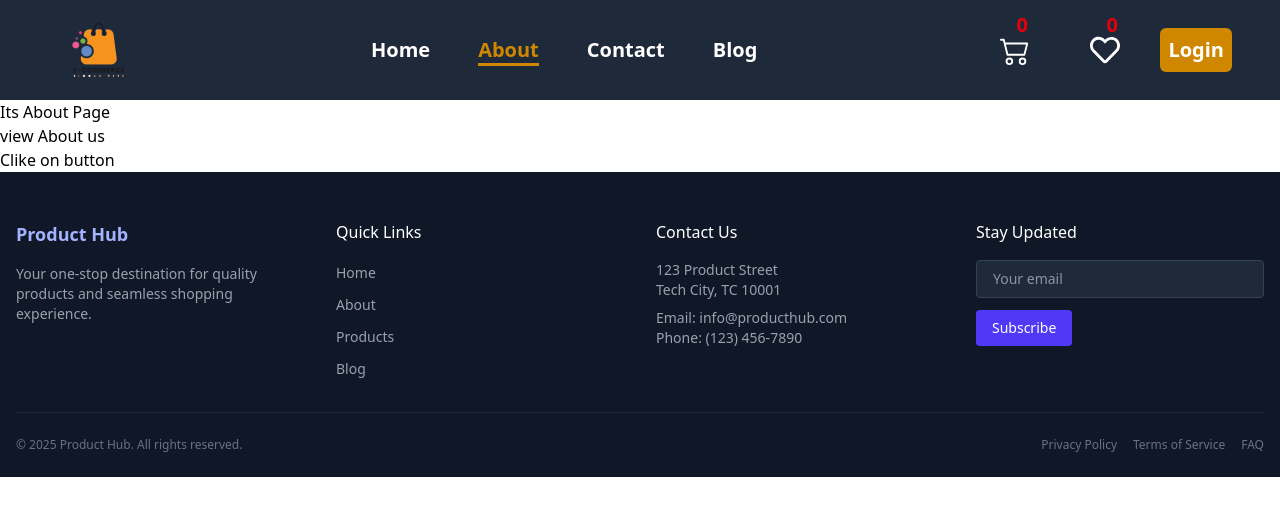
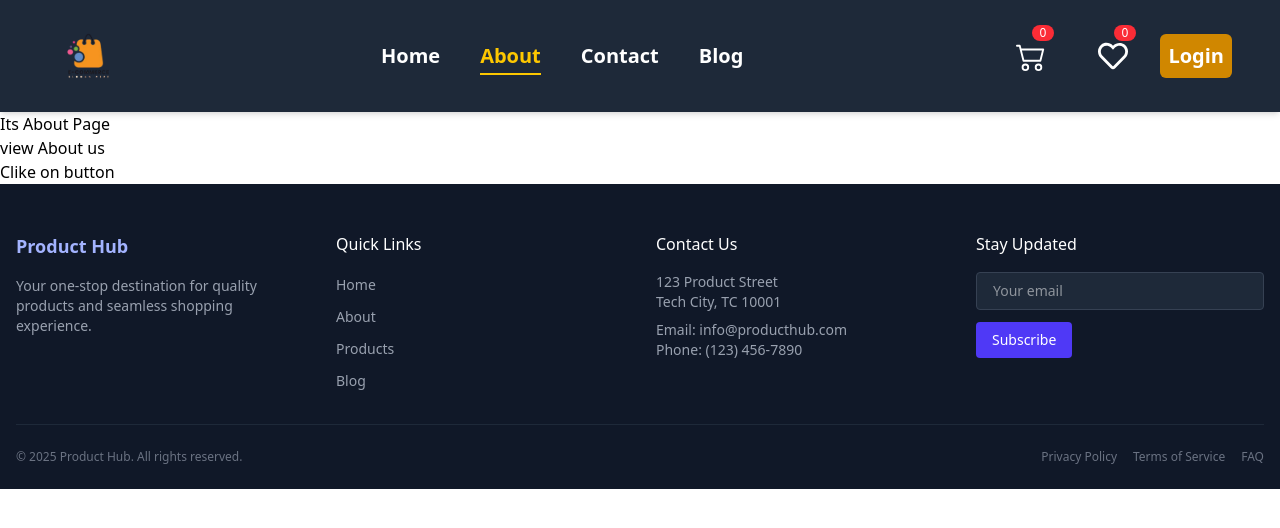
Before and after one commit to sayaliwagal/E-com-shop, a React (Vite) app: page /about in a window 1280 px wide. Shown: the top 528 px of the page. Built offline with nearby package versions, Linux system fonts and the light colour scheme.

Commit message:
Add the localstorage for cart and whishlist is completed

```diff
--- a/src/Components/Header.jsx
+++ b/src/Components/Header.jsx
@@ -7,10 +7,11 @@ import ResponsiveMenu from "./ResponsiveMenu.jsx";
 import { BsCart2 } from "react-icons/bs";
 import { FaRegHeart } from "react-icons/fa";
 import { GiHamburgerMenu } from "react-icons/gi";
+import { li } from "motion/react-client";
 
 const Header = () => {
   const [isLogedin, setIsLogedin] = useState(false);
-  const { cart, wishList } = useContext(CartContext);
+  const { cart, wishList, auth, logout } = useContext(CartContext);
   const [open, setOpen] = useState(false);
   const navigate = useNavigate();
   const login = () => {
@@ -24,71 +25,40 @@ const Header = () => {
       navigate("/");
     }
   };
-  const { auth, logout } = useContext(CartContext);
   const isOnline = useOnline();
   return (
     <div className="flex">
-      <div className="relative mx-auto overflow-x-hidden">
-        <nav className="flex justify-between bg-gray-800 text-white w-screen">
-          <div className="px-5 xl:px-12  flex w-full items-center justify-between">
-            <img src={logo} alt="logo" style={{ height: "100px" }} />
-            <ul className="hidden md:flex px-6 mx-auto font-semibold text-xl space-x-12">
-              <li className="cursor-pointer">
+      <header className="bg-gray-800 text-white w-full shadow-md sticky top-0 z-40">
+        <nav className="flex justify-between item-center px-5 py-4 md:px-12">
+          <div className="flex w-full items-center justify-between gap-3">
+            <img src={logo} alt="logo" className="h-20 w-auto" />
+            {/* Desktop NavLink */}
+            <ul className="hidden md:flex font-semibold text-xl gap-10">
+             {["/", "/about", "/contact", "/blog"].map((path,i) =>(
+              <li key={i}>
                 <NavLink
-                  to={"/"}
-                  className={({ isActive }) =>
-                    isActive
-                      ? "text-yellow-600 font-bold border-b-3 border-yellow-600"
-                      : "text-slate-100-600 hover:text-purple-300"
-                  }
-                >
-                  Home
-                </NavLink>
+                to={path}
+                className={({ isActive }) =>
+                isActive
+              ? "text-yellow-400 border-b-2 border-yellow-400 pb-1"
+              : "hover:text-purple-300"}
+              >
+                {path === "/"
+                ? "Home"
+              : path.replace("/", "").charAt(0).toUpperCase() + path.slice(2)}
+              </NavLink>
               </li>
-              <li className="cursor-pointer">
-                <NavLink
-                  to={"/about"}
-                  className={({ isActive }) =>
-                    isActive
-                      ? "text-yellow-600 font-bold border-b-3 border-yellow-600"
-                      : "text-slate-100-600 hover:text-purple-300"
-                  }
-                >
-                  About
-                </NavLink>
-              </li>
-              <li className="cursor-pointer">
-                <NavLink
-                  to={"/contact"}
-                  className={({ isActive }) =>
-                    isActive
-                      ? "text-yellow-600 font-bold border-b-3 border-yellow-600"
-                      : "text-slate-100-600 hover:text-purple-300"
-                  }
-                >
-                  Contact
-                </NavLink>
-              </li>
-              <li className="cursor-pointer">
-                <NavLink
-                  to={"/blog"}
-                  className={({ isActive }) =>
-                    isActive
-                      ? "text-yellow-600 font-bold border-b-3 border-yellow-600"
-                      : "text-slate-100-600 hover:text-purple-300"
-                  }
-                >
-                  Blog
-                </NavLink>
-              </li>
+             ))}
             </ul>
-            <div className="flex items-center space-x-5 ">
+
+            {/* Right Icons and Buttons */}
+            <div className="flex items-center gap-3">
               <NavLink
                 to={"/cart"}
                 className="hover:bg-yellow-500 flex relative p-5  rounded-full  hover:text-slate-200"
               >
-                <BsCart2 size={30} />{" "}
-                <span className="absolute -top-1 left-9 text-red-600 font-semibold text-xl">
+                <BsCart2 size={30} />
+                <span className="absolute top-1 right-3 bg-red-500 text-white text-xs rounded-full px-2">
                   {cart.length}
                 </span>
               </NavLink>
@@ -97,17 +67,17 @@ const Header = () => {
                 className="hover:bg-yellow-500 flex relative p-5  rounded-full  hover:text-slate-200"
               >
                 <FaRegHeart size={30} />
-                <span className="absolute -top-1 left-9 text-red-600 font-semibold text-xl">
+                <span className="absolute top-1 right-3 bg-red-500 text-white text-xs rounded-full px-2">
                   {wishList.length}
                 </span>
               </NavLink>
               {!auth && (
-                <div className="hover:text-purple-300 hover:bg-amber-500 border-amber-500 text-xl bg-yellow-600 p-2 rounded-md font-semibold">
+                <div className="hidden md:block hover:text-purple-300 hover:bg-yellow-500 border-yellow-500 text-xl bg-yellow-600 p-2 rounded-md font-semibold">
                   <NavLink to={"/login"}>Login</NavLink>
                 </div>
               )}
               {auth && (
-                <div className="hover:text-gray-200 hover:bg-red-600 border-red-500 text-xl bg-red-500 p-2 rounded-md font-semibold">
+                <div className="hidden md:block hover:text-gray-200 hover:bg-red-600 border-red-500 text-xl bg-red-500 p-2 rounded-md font-semibold">
                   <button onClick={logout}>Logout</button>
                 </div>
               )}
@@ -121,8 +91,8 @@ const Header = () => {
             <GiHamburgerMenu className="h-8 w-8 hover:text-gray-200" />
           </button>
         </nav>
-      </div>
-      <ResponsiveMenu className="xl:hidden" open={open} setOpen={setOpen} />
+      </header>
+      <ResponsiveMenu className="xl:hidden" open={open} setOpen={setOpen} auth={auth} logout={logout} />
     </div>
   );
 };
--- a/src/Components/ResponsiveMenu.jsx
+++ b/src/Components/ResponsiveMenu.jsx
@@ -1,69 +1,62 @@
 import React from "react";
 import { NavLink } from "react-router";
 import { motion, AnimatePresence } from "motion/react";
+import { button } from "motion/react-client";
 
-const ResponsiveMenu = ({ open }) => {
+const ResponsiveMenu = ({ open, setOpen, auth, logout }) => {
+  const closeMenu = () => setOpen(false);
   return (
     <AnimatePresence mode="wait">
       {open && (
         <motion.div
-          initial={{ opacity: 0, y: -100 }}
+          initial={{ opacity: 0, y: -50 }}
           animate={{ opacity: 1, y: 0 }}
-          exit={{ opacity: 0, y: -100 }}
+          exit={{ opacity: 0, y: -50 }}
           transition={{ duration: 0.3 }}
-          className="absolute top-20 left-0 w-full h-screen z-20"
-        >
-          <div className="text-xl font-semibold uppercase bg-gray-800 text-white py-10 m-6 rounded-3xl">
+          className="fixed top-20 left-0 w-full h-[calc(100vh-5rem)] z-50 bg-gray-800 flex flex-col items-center justify-center">
+          <div className="text-xl font-semibold uppercase bg-gray-800 text-white py-10 m-8 rounded-3xl">
             <ul className="flex flex-col justify-center items-center gap-10">
-              <li className="cursor-pointer">
+              {["/", "/about", "/contact", "/blog"].map((path, i) => (
+              <li key={i} onClick={closeMenu}>
                 <NavLink
-                  to={"/"}
+                  to={path}
                   className={({ isActive }) =>
                     isActive
-                      ? "text-yellow-600 font-bold border-b-3 border-yellow-600"
-                      : "text-slate-100-600 hover:text-purple-300"
+                      ? "text-yellow-400 border-b-2 border-yellow-400"
+                      : "hover:text-purple-300"
                   }
                 >
-                  Home
+                  {path === "/"
+                    ? "Home"
+                    : path.replace("/", "").charAt(0).toUpperCase() +
+                      path.slice(2)}
                 </NavLink>
               </li>
-              <li className="cursor-pointer">
-                <NavLink
-                  to={"/about"}
-                  className={({ isActive }) =>
-                    isActive
-                      ? "text-yellow-600 font-bold border-b-3 border-yellow-600"
-                      : "text-slate-100-600 hover:text-purple-300"
-                  }
-                >
-                  About
-                </NavLink>
-              </li>
-              <li className="cursor-pointer">
-                <NavLink
-                  to={"/contact"}
-                  className={({ isActive }) =>
-                    isActive
-                      ? "text-yellow-600 font-bold border-b-3 border-yellow-600"
-                      : "text-slate-100-600 hover:text-purple-300"
-                  }
-                >
-                  Contact
-                </NavLink>
-              </li>
-              <li className="cursor-pointer">
-                <NavLink
-                  to={"/blog"}
-                  className={({ isActive }) =>
-                    isActive
-                      ? "text-yellow-600 font-bold border-b-3 border-yellow-600"
-                      : "text-slate-100-600 hover:text-purple-300"
-                  }
-                >
-                  Blog
-                </NavLink>
-              </li>
+            ))}
+            <li>
+              {!auth ? (
+              <NavLink
+              to="/login"
+              onClick={closeMenu}
+              className="bg-yellow-500 text-black px-6 py-2 rounded-md font-semibold hover:bg-red-400"
+              >
+                Login
+              </NavLink>
+            ) : (
+              <button
+              onClick={() => {
+                logout();
+                closeMenu();
+              }}
+              className="bg-red-500 text-white px-6 py-2 rounded-md font-semibold hover:bg-red-400"
+              >
+                Logout
+              </button>
+            )}
+            </li>
             </ul>
+            {/* Login /Logout Button (Visible only on Moblie Menu) */}
+
           </div>
         </motion.div>
       )}
--- a/src/Utils/Context/CartContext.jsx
+++ b/src/Utils/Context/CartContext.jsx
@@ -1,12 +1,28 @@
-import { children, createContext, useState } from "react";
+import { children, createContext, useEffect, useState } from "react";
 import toast from "react-hot-toast";
 
 const CartContext = createContext();
 
 export const CartProvider = ({ children }) => {
-  const [cart, setCart] = useState([]);
-  const [wishList, setWishList] = useState([]);
+  //Load from localStorage
+  const [cart, setCart] = useState(() => {
+    const savedCart = localStorage.getItem("cart");
+    return savedCart ? JSON.parse(savedCart) : [];
+  });
+  const [wishList, setWishList] = useState(() => {
+    const savedWishList = localStorage.getItem("wishList");
+    return savedWishList ? JSON.parse(savedWishList) : [];
+  });
   const [auth, setAuth] = useState(false);
+
+//Sync with localStorage whenever data changes
+useEffect(() => {
+  localStorage.setItem("cart", JSON.stringify(cart));
+}, [cart]);
+
+useEffect(() => {
+  localStorage.setItem("wishList", JSON.stringify(wishList));
+}, [wishList]);
 
   // Cart Logic (already present).....
   const addCart = (product) => {
```
